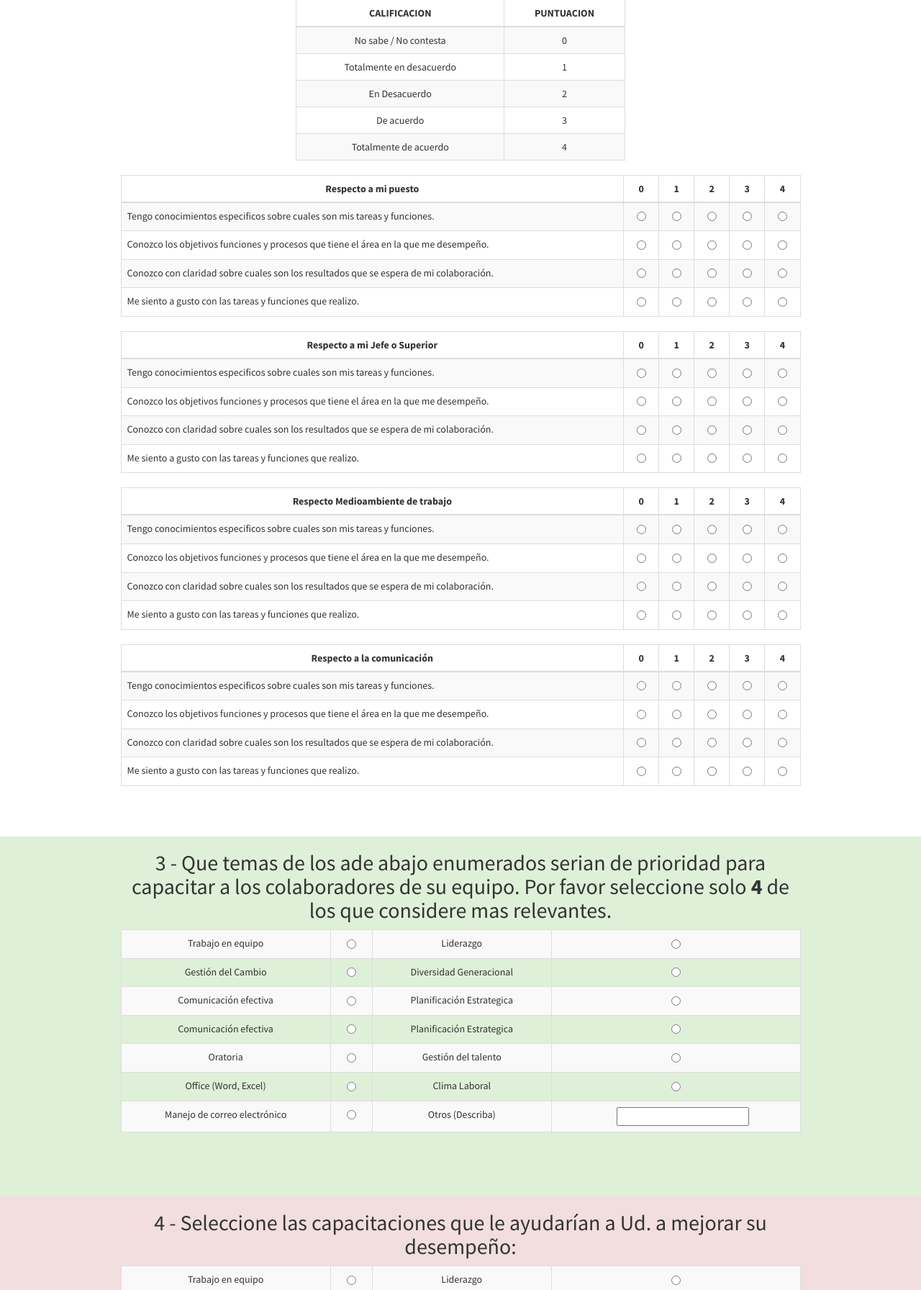
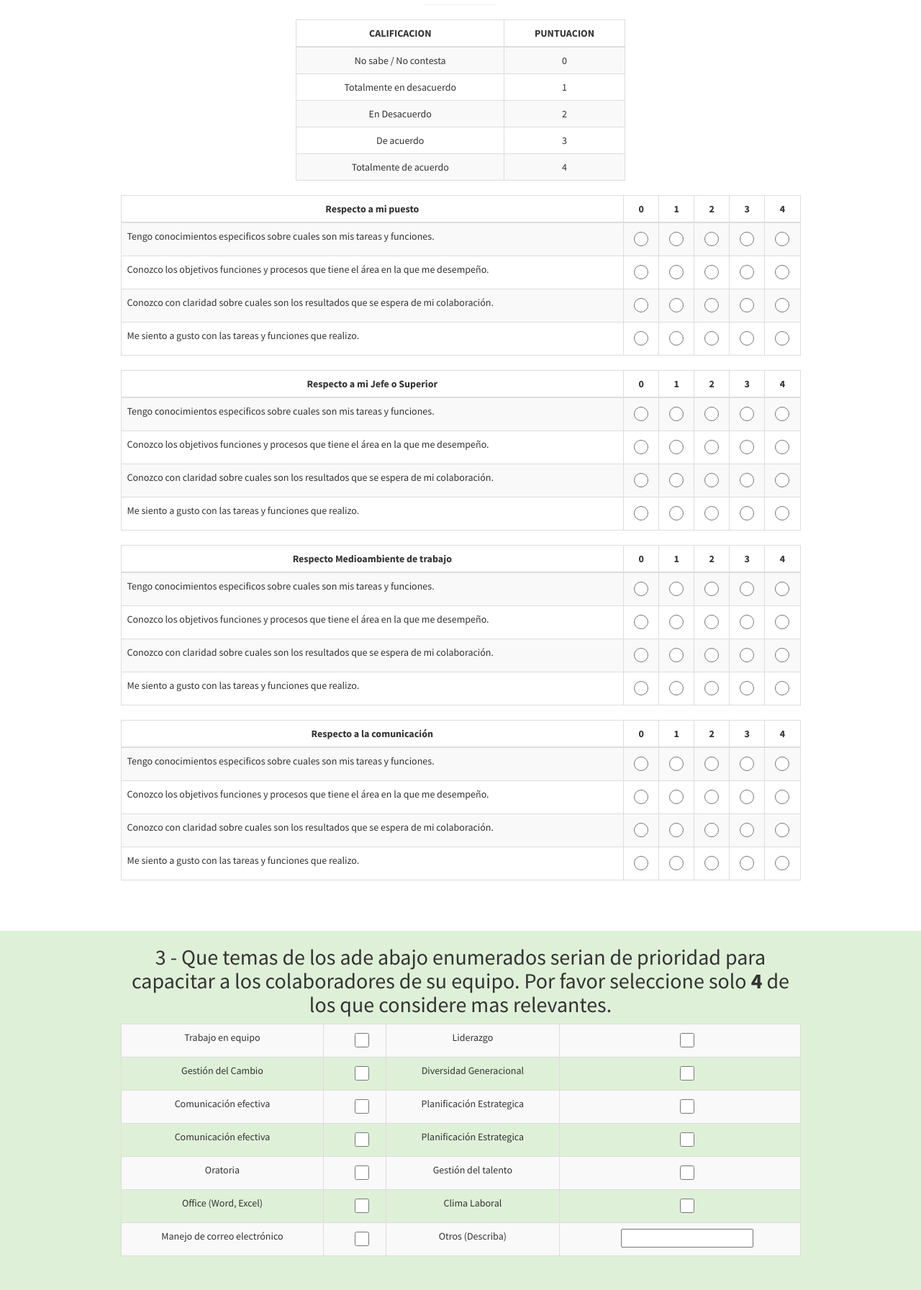
Before and after one commit to Sebassss/encuesta, a PHP site: page / in a window 1280 px wide. Shown: the part 1933-3725 px from the top of the page at 72% size. Run offline with PHP 8.4, Linux system fonts and the light colour scheme.

Commit message:
Actualizando.

```diff
--- a/framework/css/stylish-portfolio.css
+++ b/framework/css/stylish-portfolio.css
@@ -40,11 +40,19 @@ body {
     border-radius: 1px;
 }
 
-#femaleRadio
-{width:20px; height:20px; position:absolute;}
 
-.checkbox input[type=checkbox], .checkbox-inline input[type=checkbox], .radio input[type=radio], .radio-inline input[type=radio] {
+.zoom{
     position: static !important;
+    width:20px; height:20px; position:absolute;
+}
+
+.checkbox input[type=checkbox],
+.checkbox-inline input[type=checkbox],
+.radio input[type=radio],
+.radio-inline input[type=radio]
+{
+    position: static !important;
+    width:20px; height:20px; position:absolute;
 }
 
 body {
--- a/index.php
+++ b/index.php
@@ -42,19 +42,27 @@
             <a href="#top" onclick=$("#menu-close").click();>Start Bootstrap</a>
         </li>
         <li>
-            <a href="#top" onclick=$("#menu-close").click();>Home</a>
+            <a href="#top" onclick=$("#menu-close").click();>Inicio</a>
         </li>
         <li>
-            <a href="#about" onclick=$("#menu-close").click();>About</a>
+            <a href="#about" onclick=$("#menu-close").click();>Item 1</a>
         </li>
         <li>
-            <a href="#services" onclick=$("#menu-close").click();>Services</a>
+            <a href="#services" onclick=$("#menu-close").click();>Item 2</a>
         </li>
         <li>
-            <a href="#portfolio" onclick=$("#menu-close").click();>Portfolio</a>
+            <a href="#portfolio" onclick=$("#menu-close").click();>Item 3</a>
         </li>
         <li>
-            <a href="#contact" onclick=$("#menu-close").click();>Contact</a>
+            <a href="#contact" onclick=$("#menu-close").click();>Item 4</a>
+        </li>
+
+        <li>
+            <a href="#contact2" onclick=$("#menu-close").click();>Item 5</a>
+        </li>
+
+        <li>
+            <a href="#contact3" onclick=$("#menu-close").click();>Contact</a>
         </li>
     </ul>
 </nav>
@@ -80,7 +88,7 @@
         <div class="row">
             <div class="col-lg-12 text-left">
                 <h3>
-                    La encuesta en una técnica para el relevamiento de datos. Esta encuesta permitirá conocer su opinión respecto de su
+                    La encuesta es una técnica para el relevamiento de datos. Esta encuesta permitirá conocer su opinión respecto de su
                     puesto y lugar de trabajo. Para ello es fundamental que le brinde la mayor importancia y honestidad es sus respuestas
                     ya que estos datos nos serviran para evaluar alternativas de solución y pensar en estrategias que puedan mejorar su labor
                     diaria.
@@ -842,13 +850,13 @@
                         <td>Trabajo en equipo</td>
                         <td>
                             <label class="radio-inline">
-                                <input type="radio" id="Option_4" name="Option_4" value="4">
+                                <input class="zoom" type="checkbox" id="Option_4" name="Option_4" >
                             </label>
                         </td>
                         <td>Liderazgo</td>
                         <td>
                             <label class="radio-inline">
-                                <input type="radio" id="Option_4" name="Option_4" value="4">
+                                <input class="zoom" type="checkbox" id="Option_4" name="Option_4" value="4">
                             </label>
                         </td>
                     </tr>
@@ -856,13 +864,13 @@
                         <td>Gestión del Cambio</td>
                         <td>
                             <label class="radio-inline">
-                                <input type="radio" id="Option_4" name="Option_4" value="4">
+                                <input class="zoom" type="checkbox" id="Option_4" name="Option_4" value="4">
                             </label>
                         </td>
                         <td>Diversidad Generacional</td>
                         <td>
                             <label class="radio-inline">
-                                <input type="radio" id="Option_4" name="Option_4" value="4">
+                                <input class="zoom" type="checkbox" id="Option_4" name="Option_4" value="4">
                             </label>
                         </td>
                     </tr>
@@ -870,13 +878,13 @@
                         <td>Comunicación efectiva</td>
                         <td>
                             <label class="radio-inline">
-                                <input type="radio" id="Option_4" name="Option_4" value="4">
+                                <input class="zoom" type="checkbox" id="Option_4" name="Option_4" value="4">
                             </label>
                         </td>
                         <td>Planificación Estrategica</td>
                         <td>
                             <label class="radio-inline">
-                                <input type="radio" id="Option_4" name="Option_4" value="4">
+                                <input class="zoom" type="checkbox" id="Option_4" name="Option_4" value="4">
                             </label>
                         </td>
                     </tr>
@@ -885,13 +893,13 @@
                         <td>Comunicación efectiva</td>
                         <td>
                             <label class="radio-inline">
-                                <input type="radio" id="Option_4" name="Option_4" value="4">
+                                <input class="zoom" type="checkbox" id="Option_4" name="Option_4" value="4">
                             </label>
                         </td>
                         <td>Planificación Estrategica</td>
                         <td>
                             <label class="radio-inline">
-                                <input type="radio" id="Option_4" name="Option_4" value="4">
+                                <input class="zoom" type="checkbox" id="Option_4" name="Option_4" value="4">
                             </label>
                         </td>
                     </tr>
@@ -900,13 +908,13 @@
                         <td>Oratoria</td>
                         <td>
                             <label class="radio-inline">
-                                <input type="radio" id="Option_4" name="Option_4" value="4">
+                                <input class="zoom" type="checkbox" id="Option_4" name="Option_4" value="4">
                             </label>
                         </td>
                         <td>Gestión del talento</td>
                         <td>
                             <label class="radio-inline">
-                                <input type="radio" id="Option_4" name="Option_4" value="4">
+                                <input class="zoom" type="checkbox" id="Option_4" name="Option_4" value="4">
                             </label>
                         </td>
                     </tr>
@@ -915,13 +923,13 @@
                         <td>Office (Word, Excel)</td>
                         <td>
                             <label class="radio-inline">
-                                <input type="radio" id="Option_4" name="Option_4" value="4">
+                                <input class="zoom" type="checkbox" id="Option_4" name="Option_4" value="4">
                             </label>
                         </td>
                         <td>Clima Laboral</td>
                         <td>
                             <label class="radio-inline">
-                                <input type="radio" id="Option_4" name="Option_4" value="4">
+                                <input class="zoom" type="checkbox" id="Option_4" name="Option_4" value="4">
                             </label>
                         </td>
                     </tr>
@@ -930,7 +938,7 @@
                         <td>Manejo de correo electrónico</td>
                         <td>
                             <label class="radio-inline">
-                                <input type="radio" id="Option_4" name="Option_4" value="4">
+                                <input class="zoom" type="checkbox" id="Option_4" name="Option_4" value="4">
                             </label>
                         </td>
                         <td>Otros (Describa)</td>
@@ -965,13 +973,13 @@
                         <td>Trabajo en equipo</td>
                         <td>
                             <label class="radio-inline">
-                                <input type="radio" id="Option_4" name="Option_4" value="4">
+                                <input class="zoom" type="checkbox" id="Option_4" name="Option_4" value="4">
                             </label>
                         </td>
                         <td>Liderazgo</td>
                         <td>
                             <label class="radio-inline">
-                                <input type="radio" id="Option_4" name="Option_4" value="4">
+                                <input class="zoom" type="checkbox" id="Option_4" name="Option_4" value="4">
                             </label>
                         </td>
                     </tr>
@@ -979,13 +987,13 @@
                         <td>Gestión del Cambio</td>
                         <td>
                             <label class="radio-inline">
-                                <input type="radio" id="Option_4" name="Option_4" value="4">
+                                <input class="zoom" type="checkbox" id="Option_4" name="Option_4" value="4">
                             </label>
                         </td>
                         <td>Diversidad Generacional</td>
                         <td>
                             <label class="radio-inline">
-                                <input type="radio" id="Option_4" name="Option_4" value="4">
+                                <input class="zoom" type="checkbox" id="Option_4" name="Option_4" value="4">
                             </label>
                         </td>
                     </tr>
@@ -993,13 +1001,13 @@
                         <td>Comunicación efectiva</td>
                         <td>
                             <label class="radio-inline">
-                                <input type="radio" id="Option_4" name="Option_4" value="4">
+                                <input class="zoom" type="checkbox" id="Option_4" name="Option_4" value="4">
                             </label>
                         </td>
                         <td>Planificación Estrategica</td>
                         <td>
                             <label class="radio-inline">
-                                <input type="radio" id="Option_4" name="Option_4" value="4">
+                                <input class="zoom" type="checkbox" id="Option_4" name="Option_4" value="4">
                             </label>
                         </td>
                     </tr>
@@ -1008,13 +1016,13 @@
                         <td>Comunicación efectiva</td>
                         <td>
                             <label class="radio-inline">
-                                <input type="radio" id="Option_4" name="Option_4" value="4">
+                                <input class="zoom" type="checkbox" id="Option_4" name="Option_4" value="4">
                             </label>
                         </td>
                         <td>Planificación Estrategica</td>
                         <td>
                             <label class="radio-inline">
-                                <input type="radio" id="Option_4" name="Option_4" value="4">
+                                <input class="zoom" type="checkbox" id="Option_4" name="Option_4" value="4">
                             </label>
                         </td>
                     </tr>
@@ -1023,13 +1031,13 @@
                         <td>Oratoria</td>
                         <td>
                             <label class="radio-inline">
-                                <input type="radio" id="Option_4" name="Option_4" value="4">
+                                <input class="zoom" type="checkbox" id="Option_4" name="Option_4" value="4">
                             </label>
                         </td>
                         <td>Gestión del talento</td>
                         <td>
                             <label class="radio-inline">
-                                <input type="radio" id="Option_4" name="Option_4" value="4">
+                                <input class="zoom" type="checkbox" id="Option_4" name="Option_4" value="4">
                             </label>
                         </td>
                     </tr>
@@ -1038,13 +1046,13 @@
                         <td>Office (Word, Excel)</td>
                         <td>
                             <label class="radio-inline">
-                                <input type="radio" id="Option_4" name="Option_4" value="4">
+                                <input class="zoom" type="checkbox" id="Option_4" name="Option_4" value="4">
                             </label>
                         </td>
                         <td>Clima Laboral</td>
                         <td>
                             <label class="radio-inline">
-                                <input type="radio" id="Option_4" name="Option_4" value="4">
+                                <input class="zoom" type="checkbox" id="Option_4" name="Option_4" value="4">
                             </label>
                         </td>
                     </tr>
@@ -1053,7 +1061,7 @@
                         <td>Manejo de correo electrónico</td>
                         <td>
                             <label class="radio-inline">
-                                <input type="radio" id="Option_4" name="Option_4" value="4">
+                                <input class="zoom" type="checkbox" id="Option_4" name="Option_4" value="4">
                             </label>
                         </td>
                         <td>Otros (Describa)</td>
```
